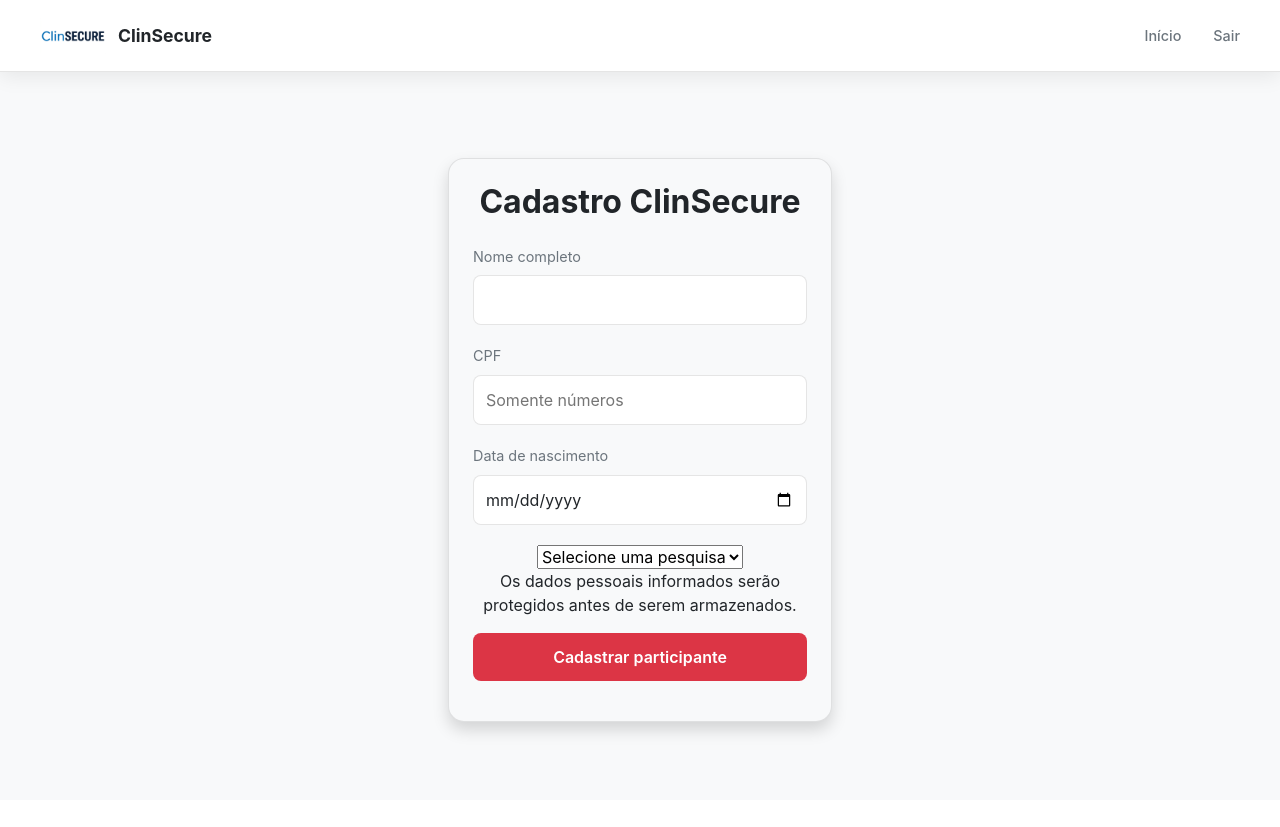
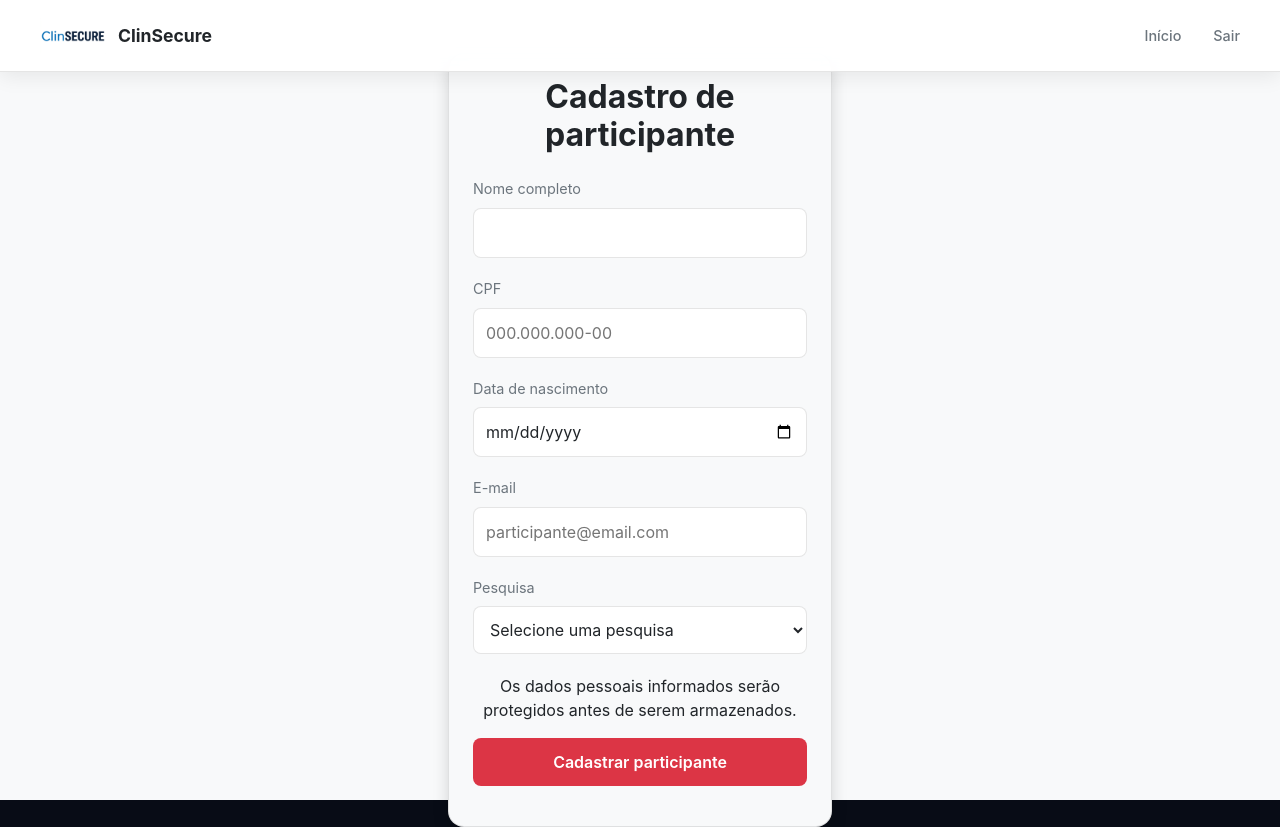
Before and after one commit to CauaPeresAdriani/Projeto-Integrador, a Django app: template accounts/templates/accounts/cadastro_participante.html in a window 1280 px wide. Before the commit the page ends 738 px from the top, so only its background shows below. Run offline with Django 5.2, Linux system fonts and the light colour scheme; the template is opened without the code that fills it, so the values that code supplies are empty; parts of the project's set-up code (start-up, migrations or seed data) failed here and were passed over.

Commit message:
feat: implementa cadastro e ativacao de participantes

```diff
--- a/accounts/templates/accounts/cadastro_participante.html
+++ b/accounts/templates/accounts/cadastro_participante.html
@@ -4,74 +4,185 @@
 {% block title %}Cadastrar participante - ClinSecure{% endblock %}
 
 {% block content %}
+
 <header class="header">
     <div class="profile">
         <img src="{% static 'img/Profile.webp' %}" alt="Logo ClinSecure">
         <h2>ClinSecure</h2>
     </div>
+
     <nav aria-label="Navegação principal">
         <a href="{% url 'home' %}">Início</a>
         <a href="{% url 'logout' %}">Sair</a>
     </nav>
 </header>
 
+<div class="login-container">
 
-<body>
-
-<div class="login-container">
     <div class="card shadow p-4 login-card">
 
-        <h2 class="login-title">Cadastro ClinSecure</h2>
+        <h2 class="login-title">
+            Cadastro de participante
+        </h2>
 
-        <form  method="POST">
+        <form method="POST">
+
             {% csrf_token %}
 
             <div class="form-group">
-                <label for="nome" class="labels">Nome completo</label>
-                <input type="text" name="nome" id="nome" class="inputs" autocomplete="name" required>
+                <label for="nome" class="labels">
+                    Nome completo
+                </label>
+
+                <input
+                    type="text"
+                    name="nome"
+                    id="nome"
+                    class="inputs"
+                    autocomplete="name"
+                    required
+                >
             </div>
 
             <div class="form-group">
-                <label for="cpf" class="labels">CPF</label>
-                <input type="text" name="cpf" id="cpf" class="inputs" inputmode="numeric" maxlength="11" autocomplete="off" placeholder="Somente números" required>
+                <label for="cpf" class="labels">
+                    CPF
+                </label>
+
+                <input
+                    type="text"
+                    name="cpf"
+                    id="cpf"
+                    class="inputs"
+                    inputmode="numeric"
+                    maxlength="14"
+                    placeholder="000.000.000-00"
+                    autocomplete="off"
+                    required
+                >
             </div>
 
             <div class="form-group">
-                <label for="data_nascimento" class="labels">Data de nascimento</label>
-                <input type="date" name="data_nascimento" id="data_nascimento" class="inputs" autocomplete="bday" required>
+                <label for="data_nascimento" class="labels">
+                    Data de nascimento
+                </label>
+
+                <input
+                    type="date"
+                    name="data_nascimento"
+                    id="data_nascimento"
+                    class="inputs"
+                    autocomplete="bday"
+                    required
+                >
             </div>
+
+            <div class="form-group">
+                <label for="email" class="labels">
+                    E-mail
+                </label>
+
+                <input
+                    type="email"
+                    name="email"
+                    id="email"
+                    class="inputs"
+                    autocomplete="email"
+                    placeholder="participante@email.com"
+                    required
+                >
+            </div>
+
+            <div class="form-group">
+
+                <label for="pesquisa" class="labels">
+                    Pesquisa
+                </label>
 
                 <select
                     name="pesquisa"
                     id="pesquisa"
+                    class="inputs"
                     required
                 >
+
                     <option value="">
                         Selecione uma pesquisa
                     </option>
 
                     {% for pesquisa in pesquisas %}
+
                         <option value="{{ pesquisa.id }}">
                             {{ pesquisa.registro_pesquisa }} -
                             {{ pesquisa.nome }}
                         </option>
+
                     {% endfor %}
 
                 </select>
 
-            <p class="privacy-note">Os dados pessoais informados serão protegidos antes de serem armazenados.</p>
-            <button type="submit" class="btn-submit">Cadastrar participante</button>
+            </div>
+
+            <p class="privacy-note">
+                Os dados pessoais informados serão protegidos
+                antes de serem armazenados.
+            </p>
+
+            <button
+                type="submit"
+                class="btn-submit"
+            >
+                Cadastrar participante
+            </button>
 
         </form>
 
         {% if erro %}
+
             <div class="alert-error" role="alert">
                 {{ erro }}
             </div>
+
         {% endif %}
 
     </div>
+
 </div>
 
-</body>
 {% endblock %}
+
+{% block extra_js %}
+
+<script>
+const cpfInput = document.getElementById("cpf");
+
+cpfInput.addEventListener("input", function () {
+
+    let cpf = this.value.replace(/\D/g, "");
+
+    cpf = cpf.substring(0, 11);
+
+    if (cpf.length > 9) {
+        cpf = cpf.replace(
+            /(\d{3})(\d{3})(\d{3})(\d{1,2})/,
+            "$1.$2.$3-$4"
+        );
+
+    } else if (cpf.length > 6) {
+        cpf = cpf.replace(
+            /(\d{3})(\d{3})(\d{1,3})/,
+            "$1.$2.$3"
+        );
+
+    } else if (cpf.length > 3) {
+        cpf = cpf.replace(
+            /(\d{3})(\d{1,3})/,
+            "$1.$2"
+        );
+    }
+
+    this.value = cpf;
+});
+</script>
+
+{% endblock %}
--- a/accounts/urls.py
+++ b/accounts/urls.py
@@ -92,4 +92,16 @@ path(
     views.revogar_acesso_documento_view,
     name='revogar_acesso_documento'
 ),
+path(
+    'documentos/<int:documento_id>/acesso/',
+    views.conceder_acesso_documento_view,
+    name='conceder_acesso_documento'
+),
+path(
+    'ativar-participante/<uidb64>/<token>/',
+    views.ativar_participante_view,
+    name='ativar_participante'
+),
+
+
 ]
```
Also changed, not shown: accounts/templates/accounts/ativar_participante.html (added, +124 -0 lines). Lines whose indentation alone changed are shown as unchanged.
